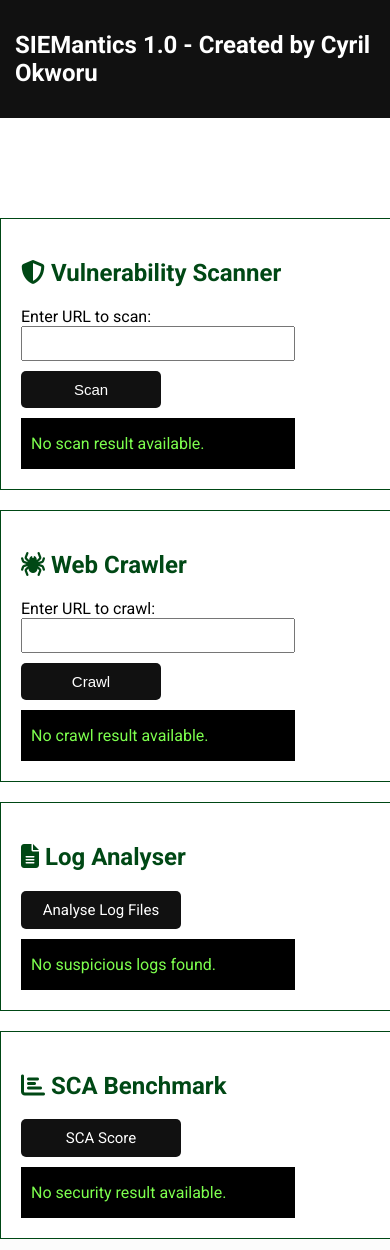
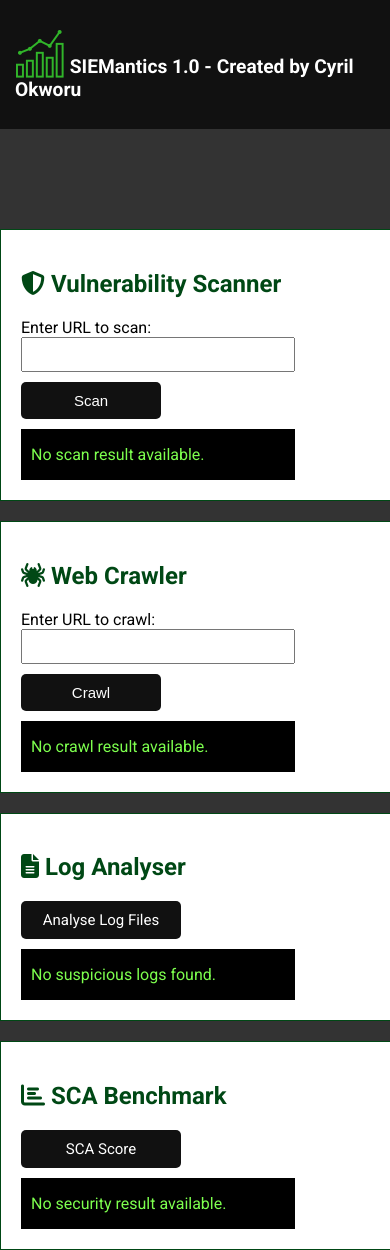
Before and after one commit to reddens/SIEMantics, a Django app: page / in a window 390 px wide. Run offline with Django 3.2, Linux system fonts and the light colour scheme; data that the repository does not hold is empty; some libraries are stand-ins or nearby versions.

Commit message:
favicon fix

```diff
--- a/siem_app/templates/siem_app/index.html
+++ b/siem_app/templates/siem_app/index.html
@@ -19,7 +19,7 @@
 
 <style>
 
-body{margin:0;font-family:'Roboto', sans-serif;}
+body{margin:0;font-family:'Roboto', sans-serif; background:#333333;}
 
 .grid-item h2{color:#004815;}
 
@@ -36,6 +36,7 @@ overflow-x: hidden;
 
 border: 1px solid #004815;
 padding: 20px;
+background: #ffffff;
 
 }
 .results-container{
@@ -103,7 +104,7 @@ form .button{float:right;}
     }
 
     .header h1 {
-        font-size: 1.5em;
+        font-size: 1.2em;
     }
 
     body {
@@ -127,7 +128,7 @@ form .button{float:right;}
 <body>
 
 <!-- TITLE -->
-<div class="header"><div class="container"><h1>SIEMantics 1.0 - Created by Cyril Okworu</h1></div></div>
+<div class="header"><div class="container"><h1><img width="50" src="{% static 'images/favicon.png' %}" style="vertical-align: sub;"/> SIEMantics 1.0 - Created by Cyril Okworu</h1></div></div>
 <div class="sp_50"></div>
 <div class="sp_50"></div>
 <div class="container">
--- a/siem_app/views.py
+++ b/siem_app/views.py
@@ -7,7 +7,7 @@ from .scripts import scan_website, crawl_website, run_log_analysis, run_sca_benc
 from celery import shared_task
 from django.core.serializers import serialize
 from concurrent.futures import ThreadPoolExecutor
-
+from numba import jit
 
 def index(request):
     # Retrieve the latest objects from each model
@@ -26,8 +26,19 @@ def index(request):
         'security_results': latest_security_result.result if latest_security_result else None,
     })
 
+def convert_https_to_http(url):
+    # Check if the URL starts with "https://"
+    if url.startswith("https://"):
+        # Replace "https://" with "http://"
+        url = url.replace("https://", "http://", 1)  # The '1' parameter ensures only the first occurrence is replaced
+    return url
+
+
 def scan_website_view(request):
     website_url = request.POST.get('website_url')
+
+    # Convert "https://" to "http://"
+    website_url = convert_https_to_http(website_url)
 
     # Increase the number of threads if needed
     with ThreadPoolExecutor(max_workers=5) as executor:
@@ -40,7 +51,6 @@ def scan_website_view(request):
     ScanResults.objects.create(website_url=website_url, scan_output=scan_output)
 
     return JsonResponse({'scan_output': scan_output})
-
 
 def crawl_website_view(request):
     url = request.POST.get('crawl_website_url')
@@ -56,6 +66,7 @@ def crawl_website_view(request):
     CrawlHistory.objects.create(crawled_url=url, crawl_results=crawl_results)
 
     return JsonResponse({'crawl_results': crawl_results, 'crawled_url': url})
+
 
 def analyse_logs_view(request):
     # Using ThreadPoolExecutor to run run_log_analysis asynchronously
```
Also changed, not shown: siem_app/scripts.py (+4 -4 lines), db.sqlite3, static/favicon.png (deleted), static/images/favicon.png (added).
